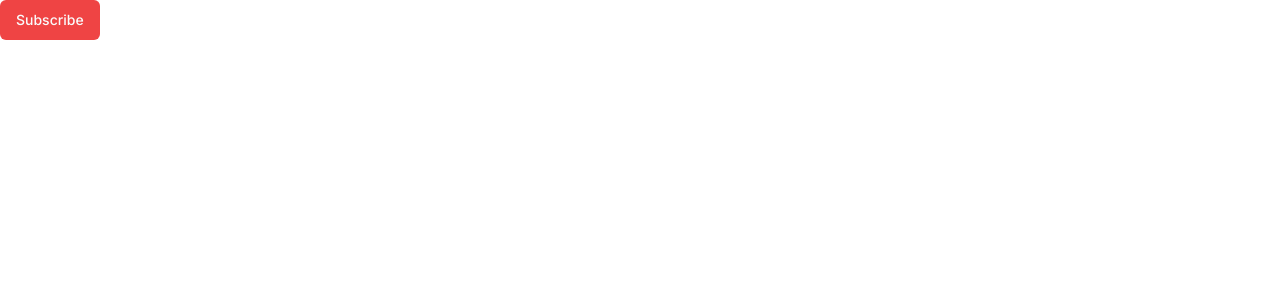
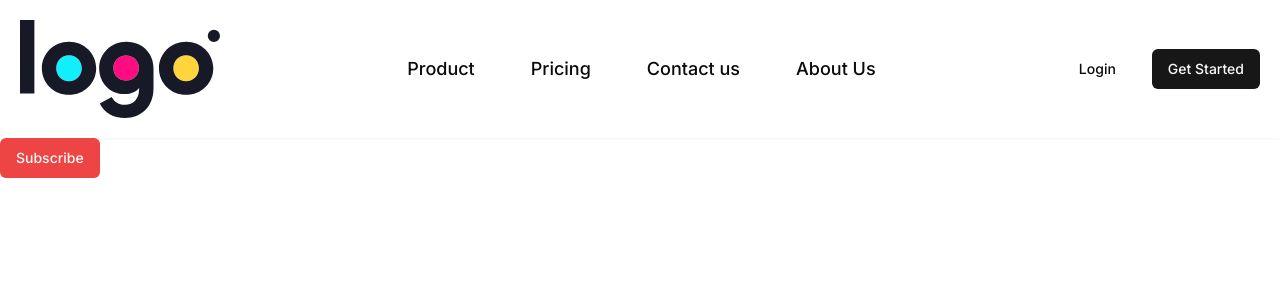
Before and after one commit to musiienko25/meeting-scheduler, a Next.js app: page / in a window 1280 px wide. Shown: the top 300 px of the page. Built offline with nearby package versions, Linux system fonts and the light colour scheme.

Commit message:
main page

```diff
--- /dev/null
+++ b/app/_components/Header.jsx
@@ -0,0 +1,50 @@
+"use client";
+import { Button } from "@/components/ui/button";
+import { LoginLink, RegisterLink } from "@kinde-oss/kinde-auth-nextjs";
+import Image from "next/image";
+import React from "react";
+
+function Header() {
+  return (
+    <div>
+      <div
+        className="flex items-center justify-between
+        p-5 shadow-sm
+        "
+      >
+        <Image
+          src="/logo.svg"
+          width={100}
+          height={100}
+          alt="logo"
+          className="w-[150px] md:w-[200px]"
+        />
+        <ul className="hidden md:flex gap-14 font-medium text-lg">
+          <li className="hover:text-primary transition-all duration-300 cursor-pointer">
+            Product
+          </li>
+          <li className="hover:text-primary transition-all duration-300 cursor-pointer">
+            Pricing
+          </li>
+          <li className="hover:text-primary transition-all duration-300 cursor-pointer">
+            Contact us
+          </li>
+          <li className="hover:text-primary transition-all duration-300 cursor-pointer">
+            About Us
+          </li>
+        </ul>
+        <div className="flex gap-5">
+          <LoginLink>
+            {" "}
+            <Button variant="ghost">Login</Button>
+          </LoginLink>
+          <RegisterLink>
+            <Button>Get Started</Button>
+          </RegisterLink>
+        </div>
+      </div>
+    </div>
+  );
+}
+
+export default Header;
--- /dev/null
+++ b/app/_components/Hero.jsx
@@ -0,0 +1,82 @@
+"use client";
+import { Button } from "@/components/ui/button";
+import { LoginLink } from "@kinde-oss/kinde-auth-nextjs";
+import Image from "next/image";
+import Link from "next/link";
+import React from "react";
+
+function Hero() {
+  return (
+    <div className="flex flex-col justify-center items-center my-20">
+      <div className="hidden lg:block">
+        <Image
+          src="/profile1.png"
+          width={100}
+          height={100}
+          className="h-[100px] object-cover rounded-full absolute right-36"
+        />
+        <Image
+          src="/profile3.png"
+          width={100}
+          height={100}
+          className="h-[100px] object-cover rounded-full absolute top-48 left-16"
+        />
+        <Image
+          src="/profile2.png"
+          width={100}
+          height={100}
+          className="h-[100px] object-cover rounded-full absolute bottom-20 left-36"
+        />
+        <Image
+          src="/profile2.png"
+          width={100}
+          height={100}
+          className="h-[100px] object-cover rounded-full absolute right-16 bottom-32"
+        />
+      </div>
+      <div className="text-center max-w-3xl">
+        <h2 className="font-bold text-[60px] text-slate-700">
+          Easy scheduling ahead
+        </h2>
+        <h2 className="text-xl mt-5 text-slate-500">
+          Scheduly is your scheduling automation platform for eliminating the
+          back-and-forth emails to find the perfect time — and so much more.
+        </h2>
+        <div className="flex gap-4 flex-col mt-5">
+          <h3 className="text-sm">Sign Up free with Google and Facebook</h3>
+          <div className="flex justify-center gap-8">
+            <LoginLink>
+              {" "}
+              <Button className="p-7 flex gap-4">
+                <Image src="/google.png" alt="google" width={40} height={40} />
+                Sign up with Google
+              </Button>
+            </LoginLink>
+            <LoginLink>
+              {" "}
+              <Button className="p-7 flex gap-4">
+                <Image
+                  src="/facebook.png"
+                  alt="google"
+                  width={40}
+                  height={40}
+                />
+                Sign up with Facebook
+              </Button>
+            </LoginLink>
+          </div>
+          <hr></hr>
+          <LoginLink>
+            {" "}
+            <h2>
+              <span className="text-primary">Sign up Free with Email.</span> No
+              Credit card required
+            </h2>
+          </LoginLink>
+        </div>
+      </div>
+    </div>
+  );
+}
+
+export default Hero;
--- a/app/page.js
+++ b/app/page.js
@@ -1,9 +1,11 @@
 import { Button } from "@/components/ui/button";
 import Image from "next/image";
+import Header from "./_components/Header";
 
 export default function Home() {
   return (
     <main className="">
+      <Header />
       <Button variant="destructive">Subscribe</Button>
     </main>
   );
--- a/app/user/[uid]/page.jsx
+++ b/app/user/[uid]/page.jsx
@@ -1,7 +1,7 @@
 import React from "react";
 
 const User = () => {
-  return <div>page</div>;
+  return <div></div>;
 };
 
 export default User;
```
Also changed, not shown: public/logo.svg (added).
